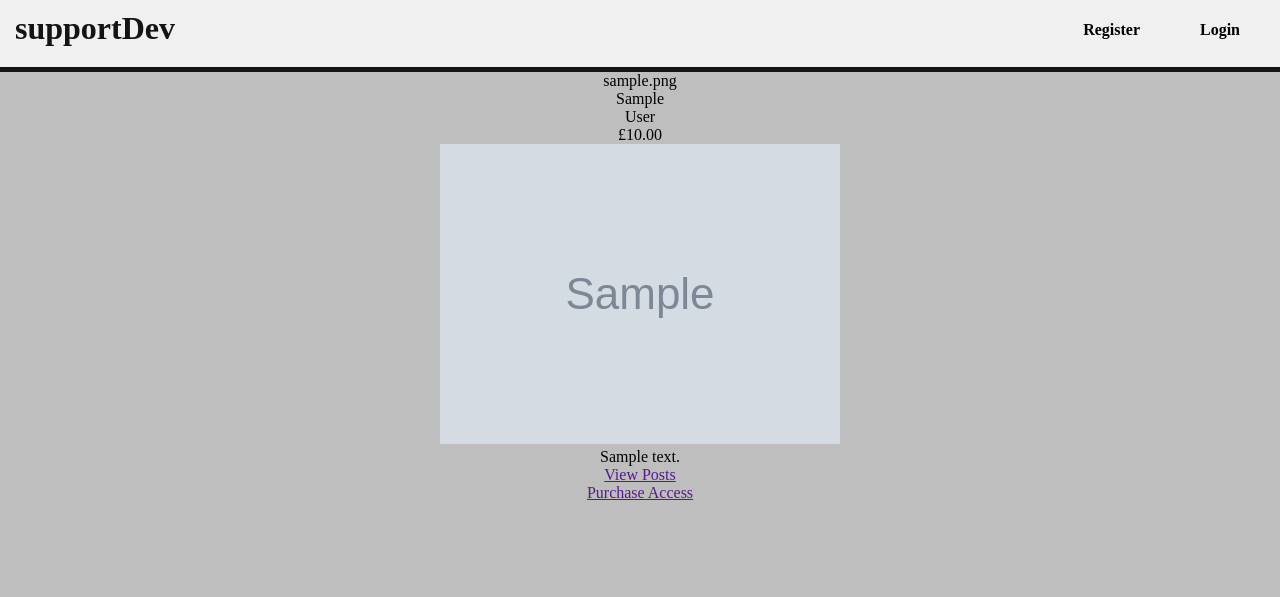
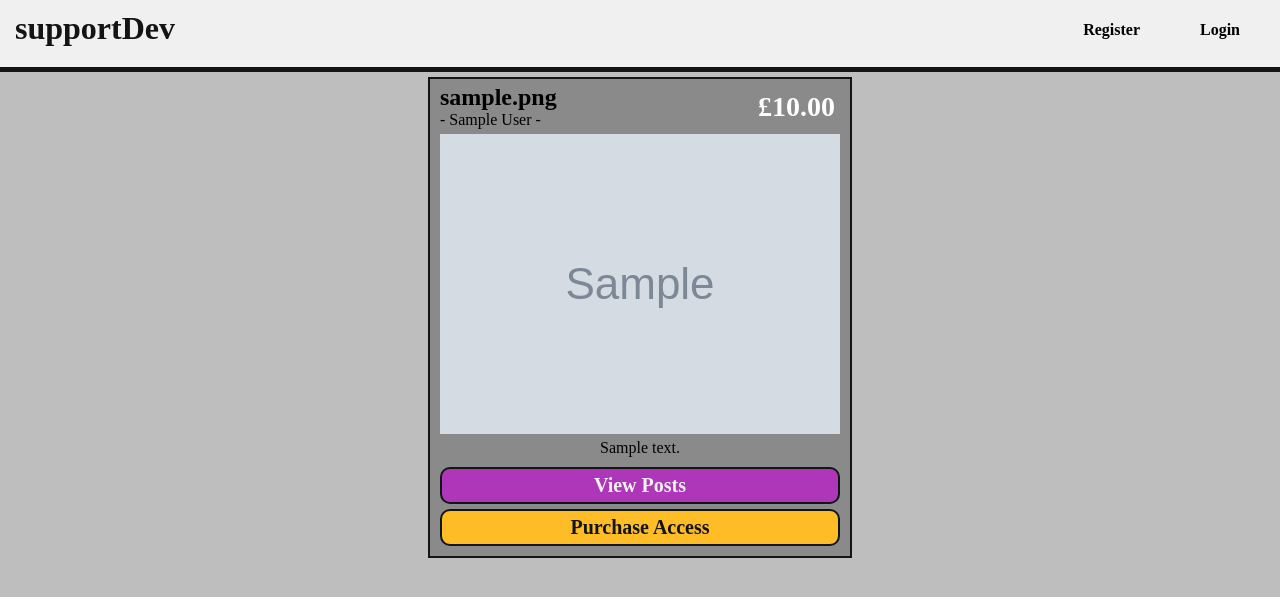
Before and after one commit to adampgiles/CI_PP4_SD, a Django app: page /developers/ in a window 1280 px wide. Shown: the top 597 px of the page. Run offline with Django 4.2, Linux system fonts and the light colour scheme; tables that the repository leaves empty hold one stand-in row (values such as "Sample post"); grey boxes marked "Sample" are stand-in pictures.

Commit message:
style: set up a basic style for developer blocks

```diff
--- a/developers/templates/developers/developers.html
+++ b/developers/templates/developers/developers.html
@@ -16,9 +16,8 @@
                     <div class="profile-name">
                         <p>{{ developer.profile_name }}</p>
                     </div>
-                    <div class="profile-first-last-name">
-                        <p>{{ developer.first_name }}</p>
-                        <p>{{ developer.last_name }}</p>
+                    <div class="profile-fullname">
+                        <p>- {{ developer.first_name }} {{ developer.last_name }} -</p>
                     </div>
                 </div>
 
@@ -46,24 +45,23 @@
             <!-- Buttons to Purchase the Profile, or View if already purchased -->
             <div class="profile-purchase-view">
 
-                <!-- IF ACCESS PURCHASED THEN... -->
                 <div class="profile-view">
                     <a href="">
                         <p>View Posts</p>
                     </a>
                 </div>
-                <!-- ELSE... -->
                 <div class="profile-purchase">
                     <a href="">
                         <p>Purchase Access</p>
                     </a>
                 </div>
-                <!-- END IF -->
 
             </div>
 
-            {% endfor %}
         </div>
+
+        {% endfor %}
+
     </div>
 
 {% endblock %}
--- a/static/css/base.css
+++ b/static/css/base.css
@@ -1,10 +1,24 @@
 /* Global variables for site colours */
 :root {
     --site-logo: rgb(20, 20, 20);
+
     --background-header: rgb(240, 240, 240);
     --border-header: rgb(20, 20, 20);
+
     --background-body: rgb(190, 190, 190);
+
+    --background-developer-block: rgb(138, 138, 138);
+    --border-developer-block: rgb(20, 20, 20);
+
+    --background-view-link: rgb(174, 54, 184);
+    --border-view-link: rgb(20, 20, 20);
+    --text-view-link: rgb(240, 240, 240);
+    --background-purchase-link: rgb(254, 188, 39);
+    --border-purchase-link: rgb(20, 20, 20);
+    --text-purchase-link: rgb(20, 20, 20);
+
     --text-default: rgba(240, 240, 240);
+
     --accent-orange: rgb(254, 188, 39);
     --accent-purple: rgb(174, 54, 184);
 }
@@ -80,6 +94,92 @@ body {
     text-align: center;
 }
 
+.developer-section{
+    display: flex;
+    flex-wrap: wrap;
+    justify-content: space-around;
+    flex-basis: 25%;
+    padding: 5px;
+}
+
+.developer-block{
+    display: flex;
+    flex-direction: column;
+    justify-content: center;
+    border: 2px solid var(--border-developer-block);
+    border-radius: 0px;
+    margin-bottom: 10px;
+    padding: 5px;
+    background: var(--background-developer-block);
+}
+
+.profile-names-price{
+    display: flex;
+    justify-content: flex-start;
+    align-items: center;
+}
+.profile-names{
+    width: 60%;
+    text-align: left;
+    padding-left: 5px;
+}
+.profile-name{
+    font-size: 150%;
+    font-weight: bold;
+}
+.profile-fullname{
+    display: flex;
+    justify-content: flex-start;
+    align-items: center;
+}
+.profile-price{
+    text-align: right;
+    padding-right: 10px;
+    width: 40%;
+    color: white;
+    font-size: 175%;
+    font-weight: bold;
+}
+
+.profile-image{
+    display: flex;
+    justify-content: center;
+    align-items: center;
+    aspect-ratio: 1/0.5;
+    margin: 5px;
+    background-color: white;
+}
+.profile-description{
+    margin: 5px;
+}
+
+.profile-purchase{
+    background-color: var(--background-purchase-link);
+    border: 2px solid var(--border-purchase-link);
+    border-radius: 10px;
+    padding: 5px;
+    margin: 5px;
+}
+.profile-purchase a{
+    color: var(--text-purchase-link);
+    text-decoration: none;
+    font-size: 125%;
+    font-weight: bold;
+}
+.profile-view{
+    background-color: var(--background-view-link);
+    border: 2px solid var(--border-view-link);
+    border-radius: 10px;
+    padding: 5px;
+    margin: 5px;
+}
+.profile-view a{
+    color: var(--text-view-link);
+    text-decoration: none;
+    font-size: 125%;
+    font-weight: bold;
+}
+
 /* Devices with width smaller than 500px*/
 @media only screen and (max-width: 500px) {
     /* Site Logo and Title */
```
